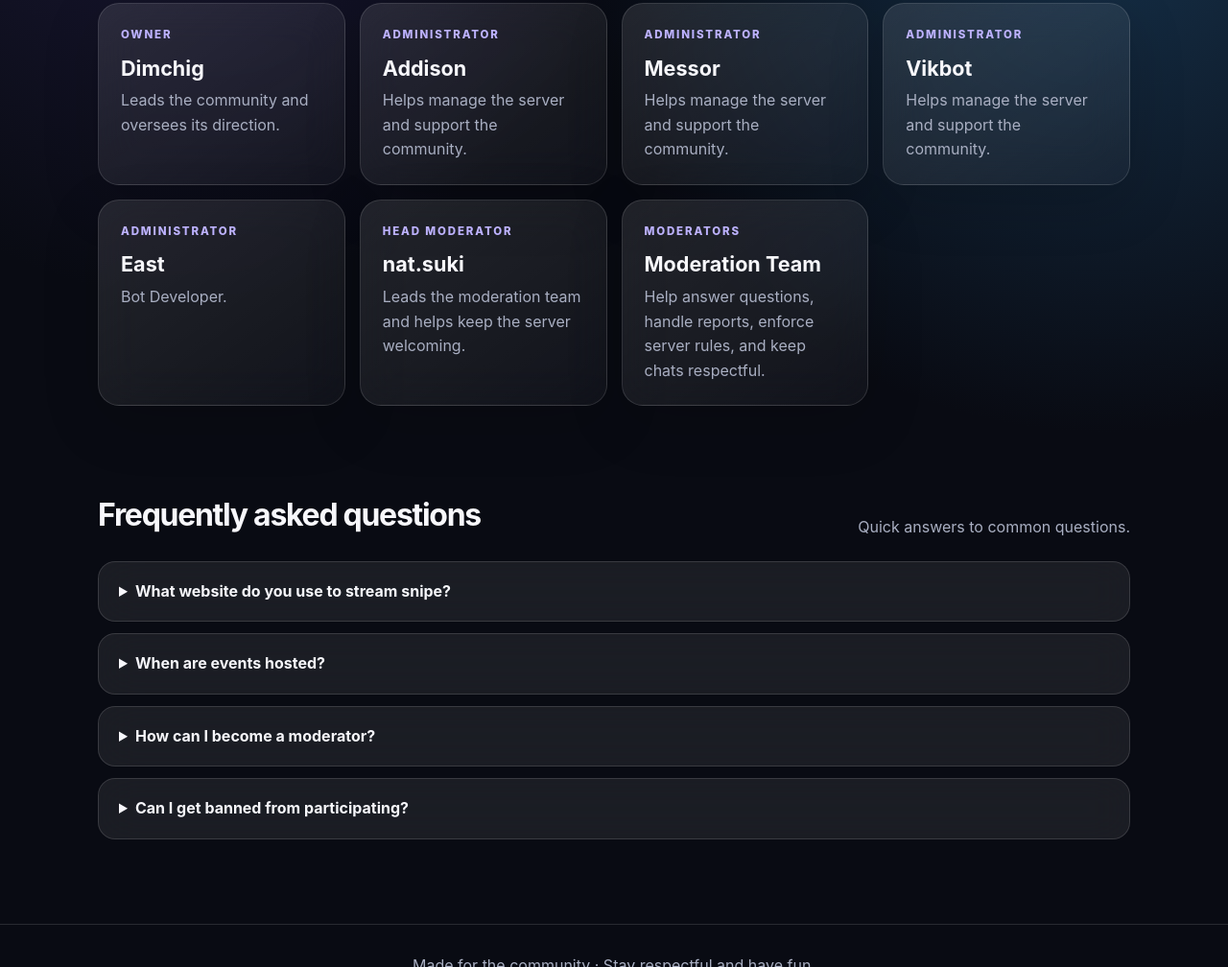
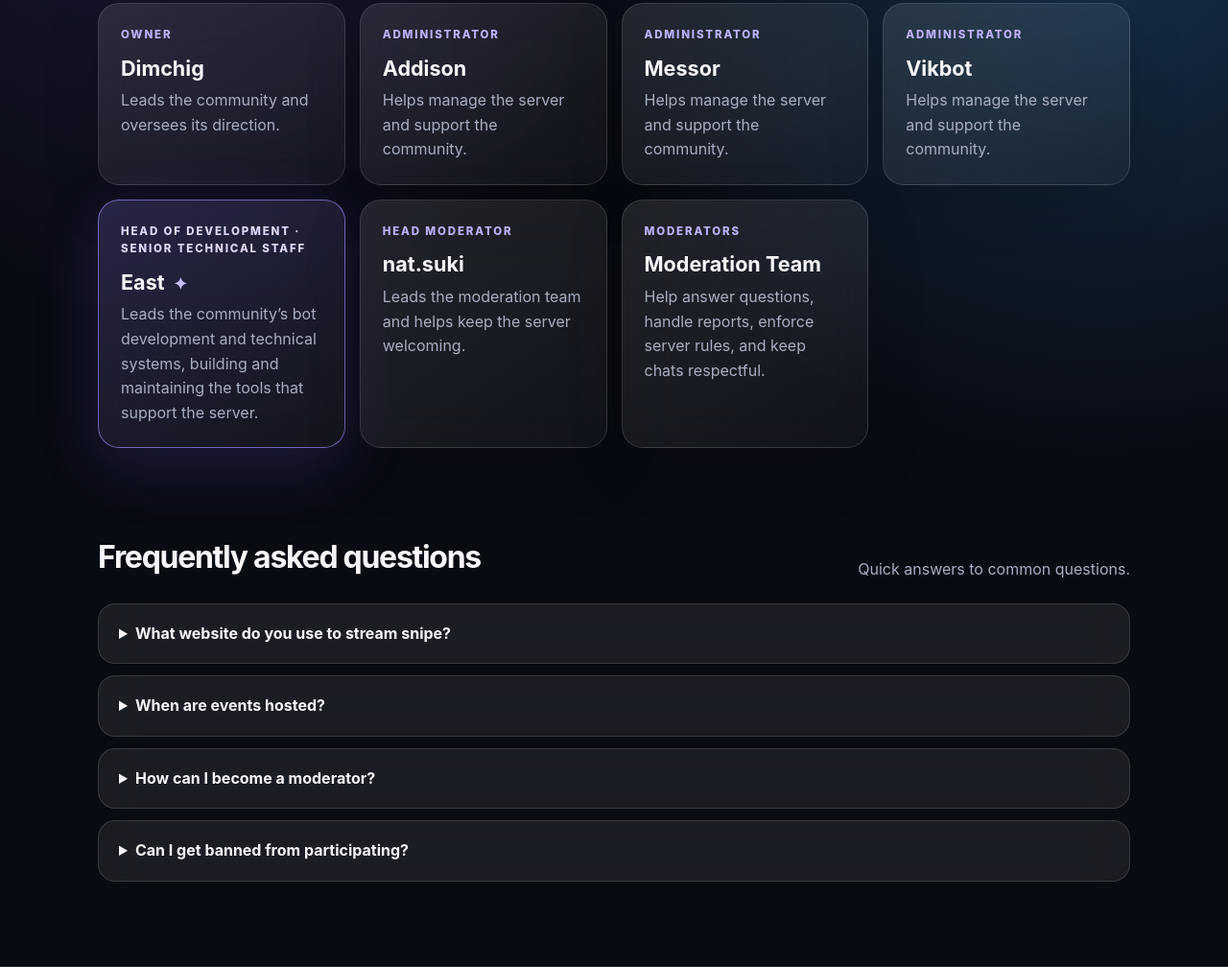
Before and after one commit to east-beep/community-faq, a plain HTML site: page index.html in a window 1280 px wide. Shown: the part 725-1733 px from the top of the page at 96% size. Drawn offline with Linux system fonts and the light colour scheme.

Commit message:
Elevate development leadership profile and refine staff styling

```diff
--- a/index.html
+++ b/index.html
@@ -10,7 +10,7 @@
 header,main,footer{position:relative;z-index:1}.nav{max-width:1120px;margin:auto;padding:24px 22px;display:flex;justify-content:space-between;align-items:center}.brand{font-weight:800;letter-spacing:.04em}.brand span{color:var(--accent)}nav{display:flex;gap:22px}a{color:inherit;text-decoration:none}nav a,.muted{color:var(--muted)}nav a:hover,a:hover{color:#c9c0ff}
 .hero{max-width:1120px;margin:70px auto 90px;padding:0 22px}.eyebrow{color:#c3baff;text-transform:uppercase;letter-spacing:.22em;font-size:.75rem;font-weight:700}.hero h1{font-size:clamp(3rem,8vw,6.5rem);line-height:.98;letter-spacing:-.065em;max-width:850px;margin:18px 0}.hero p{max-width:620px;color:var(--muted);font-size:1.1rem}.pill{display:inline-flex;border:1px solid var(--line);background:var(--glass);padding:9px 15px;border-radius:99px;color:#dedaff;margin-top:18px;backdrop-filter:blur(18px)}
 section{max-width:1120px;margin:0 auto 88px;padding:0 22px}.section-head{display:flex;align-items:end;justify-content:space-between;margin-bottom:22px}.section-head h2{font-size:2rem;letter-spacing:-.04em;margin:0}.section-head p{color:var(--muted);margin:0}
-.grid{display:grid;grid-template-columns:repeat(auto-fit,minmax(230px,1fr));gap:15px}.card{border:1px solid var(--line);background:linear-gradient(145deg,rgba(255,255,255,.105),rgba(255,255,255,.035));border-radius:22px;padding:23px;backdrop-filter:blur(22px);box-shadow:0 18px 60px rgba(0,0,0,.16);transition:transform .25s,border-color .25s}.card:hover{transform:translateY(-4px);border-color:rgba(190,177,255,.45)}.role{font-size:.72rem;text-transform:uppercase;letter-spacing:.16em;color:#bdb2ff;font-weight:800}.card h3{margin:8px 0 4px;font-size:1.35rem}.card p{color:var(--muted);margin:0}.faq{display:grid;gap:12px}.faq details{border:1px solid var(--line);border-radius:18px;background:var(--glass);backdrop-filter:blur(20px);padding:18px 21px}.faq summary{cursor:pointer;font-weight:700}.faq details p{color:var(--muted);margin:12px 0 0}.faq a{color:#c7bcff;text-decoration:underline;text-underline-offset:3px}
+.grid{display:grid;grid-template-columns:repeat(auto-fit,minmax(230px,1fr));gap:15px}.card{border:1px solid var(--line);background:linear-gradient(145deg,rgba(255,255,255,.105),rgba(255,255,255,.035));border-radius:22px;padding:23px;backdrop-filter:blur(22px);box-shadow:0 18px 60px rgba(0,0,0,.16);transition:transform .25s,border-color .25s}.card:hover{transform:translateY(-4px);border-color:rgba(190,177,255,.45)}.card.featured{border-color:rgba(156,140,255,.65);background:linear-gradient(145deg,rgba(156,140,255,.20),rgba(255,255,255,.045));box-shadow:0 18px 65px rgba(112,91,220,.20)}.card.featured .role{color:#e0d9ff}.card.featured h3:after{content:"✦";font-size:.8em;color:#c7bcff;margin-left:9px}.role{font-size:.72rem;text-transform:uppercase;letter-spacing:.16em;color:#bdb2ff;font-weight:800}.card h3{margin:8px 0 4px;font-size:1.35rem}.card p{color:var(--muted);margin:0}.faq{display:grid;gap:12px}.faq details{border:1px solid var(--line);border-radius:18px;background:var(--glass);backdrop-filter:blur(20px);padding:18px 21px}.faq summary{cursor:pointer;font-weight:700}.faq details p{color:var(--muted);margin:12px 0 0}.faq a{color:#c7bcff;text-decoration:underline;text-underline-offset:3px}
 footer{border-top:1px solid var(--line);padding:30px 22px;text-align:center;color:var(--muted)}
 @media(max-width:620px){.nav{align-items:flex-start;gap:14px;flex-direction:column}nav{gap:16px;flex-wrap:wrap}.hero{margin:48px auto 68px}.section-head{display:block}.section-head p{margin-top:5px}}
 </style>
@@ -25,7 +25,7 @@ footer{border-top:1px solid var(--line);padding:30px 22px;text-align:center;colo
 <article class="card"><div class="role">Administrator</div><h3>Addison</h3><p>Helps manage the server and support the community.</p></article>
 <article class="card"><div class="role">Administrator</div><h3>Messor</h3><p>Helps manage the server and support the community.</p></article>
 <article class="card"><div class="role">Administrator</div><h3>Vikbot</h3><p>Helps manage the server and support the community.</p></article>
-<article class="card"><div class="role">Administrator</div><h3>East</h3><p>Bot Developer.</p></article>
+<article class="card featured"><div class="role">Head of Development · Senior Technical Staff</div><h3>East</h3><p>Leads the community’s bot development and technical systems, building and maintaining the tools that support the server.</p></article>
 <article class="card"><div class="role">Head Moderator</div><h3>nat.suki</h3><p>Leads the moderation team and helps keep the server welcoming.</p></article>
 <article class="card"><div class="role">Moderators</div><h3>Moderation Team</h3><p>Help answer questions, handle reports, enforce server rules, and keep chats respectful.</p></article>
 </div></section>
@@ -40,4 +40,3 @@ footer{border-top:1px solid var(--line);padding:30px 22px;text-align:center;colo
 (()=>{const root=document.documentElement;let frame=0;window.addEventListener('pointermove',e=>{if(frame)return;frame=requestAnimationFrame(()=>{root.style.setProperty('--x',e.clientX+'px');root.style.setProperty('--y',e.clientY+'px');frame=0})},{passive:true})})();
 </script>
 </body></html>
-<!-- Trigger GitHub Pages rebuild -->
```
